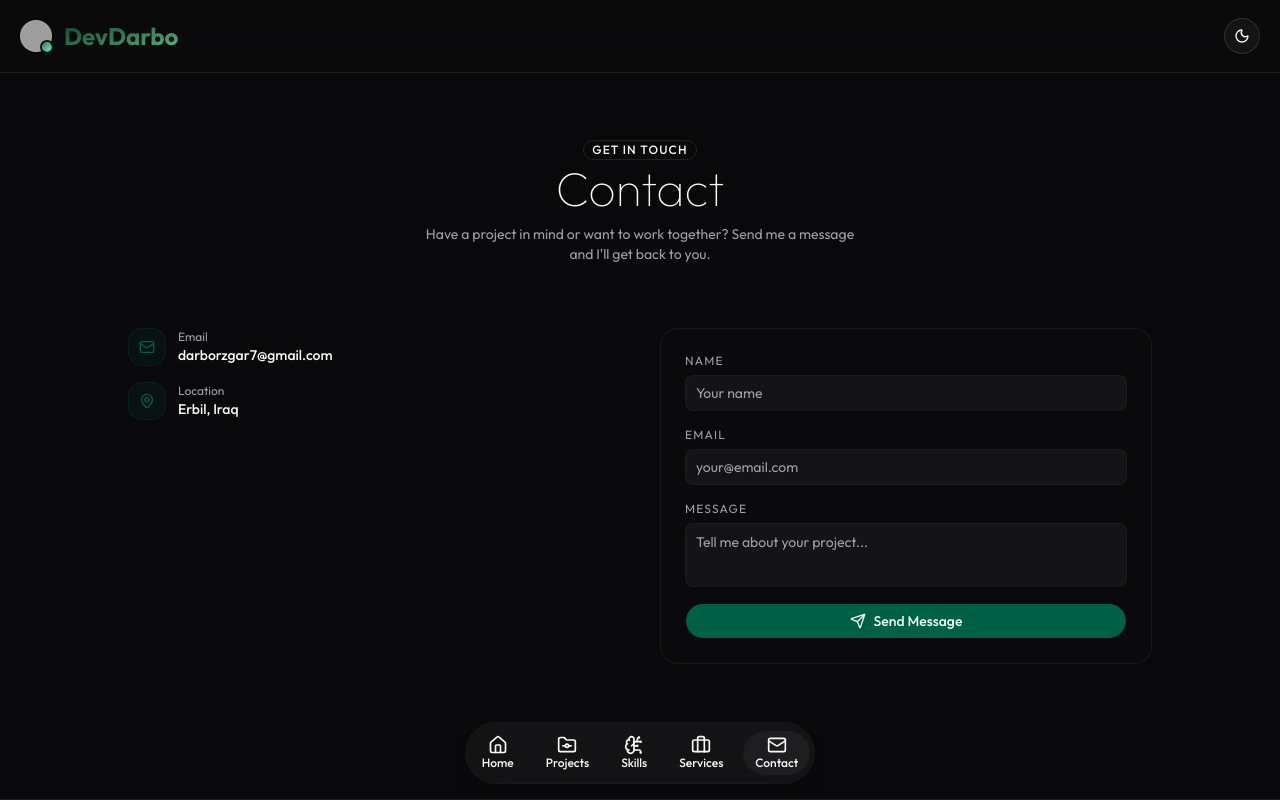
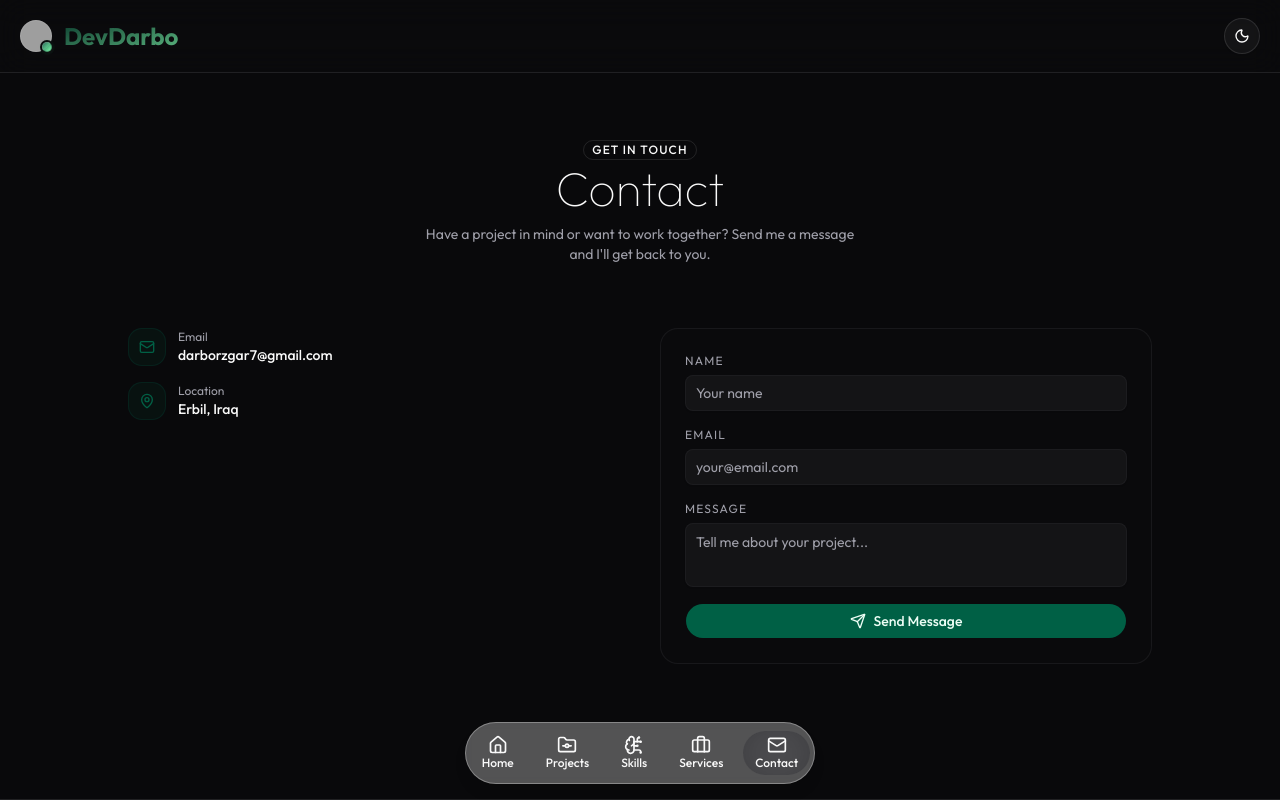
Before and after one commit to darbazrzgarsalih/Darbaz-Portfolio, a Next.js app: page /contact in a window 1280 px wide. Built offline with nearby package versions, Linux system fonts and the light colour scheme; grey boxes are pictures that could not be loaded.

Commit message:
last commit

```diff
--- a/components/landing/bottom-navbar.tsx
+++ b/components/landing/bottom-navbar.tsx
@@ -47,7 +47,7 @@ function BottomNavbar() {
 
     return (
         <div className="fixed bottom-4 left-0 right-0 z-50 flex justify-center pointer-events-none">
-            <div className="pointer-events-auto overflow-scroll bg-muted/10 dark:bg-muted/40 backdrop-blur-xl w-2.5/3 md:w-0.5/4 border border-muted/30 rounded-full px-1 py-2 flex items-center  shadow-lg">
+            <div className="pointer-events-auto overflow-scroll bg-black/10 dark:bg-white/30 backdrop-blur-xs w-2.5/3 md:w-0.5/4 border border-white/30 rounded-full px-1 py-2 flex items-center  shadow-lg">
                 <div className="flex gap-2 items-center">
                     {navItems.map((item) => {
                         const Icon = item.icon;
```
